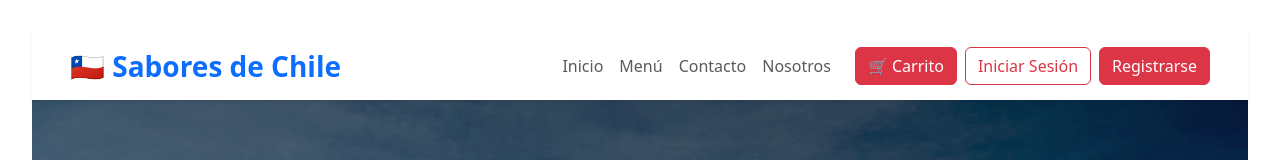
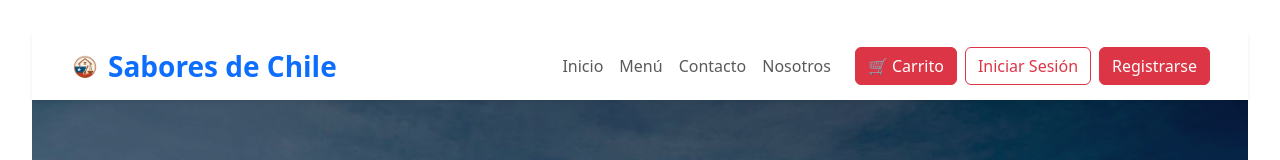
Before and after one commit to serobless/sabores-chile-react, a React (Vite) app: page / in a window 1280 px wide. Shown: the top 160 px of the page. Built offline with nearby package versions, Linux system fonts and the light colour scheme.

Commit message:
Se agrego logo al header

```diff
--- a/src/components/Header.jsx
+++ b/src/components/Header.jsx
@@ -16,8 +16,13 @@ const Header = () => {
     <header className="bg-white shadow-sm sticky-top">
       <nav className="navbar navbar-expand-lg navbar-light container">
         <Link className="navbar-brand fw-bold text-primary fs-3" to="/">
-          🇨🇱 Sabores de Chile
-        </Link>
+            <img
+              src="/imagenes/logo sin texcto.png" // <--- ¡USA EL ARCHIVO 'logo.png'!
+              alt="Logo de la Aplicación"
+              style={{ height: '30px', marginRight: '8px' }}
+            />
+            Sabores de Chile
+          </Link>
 
         <button
           className="navbar-toggler"
```
Also changed, not shown: public/imagenes/logo sin texcto.png (renamed from public/imagenes/logo sin texcto (1).png).
